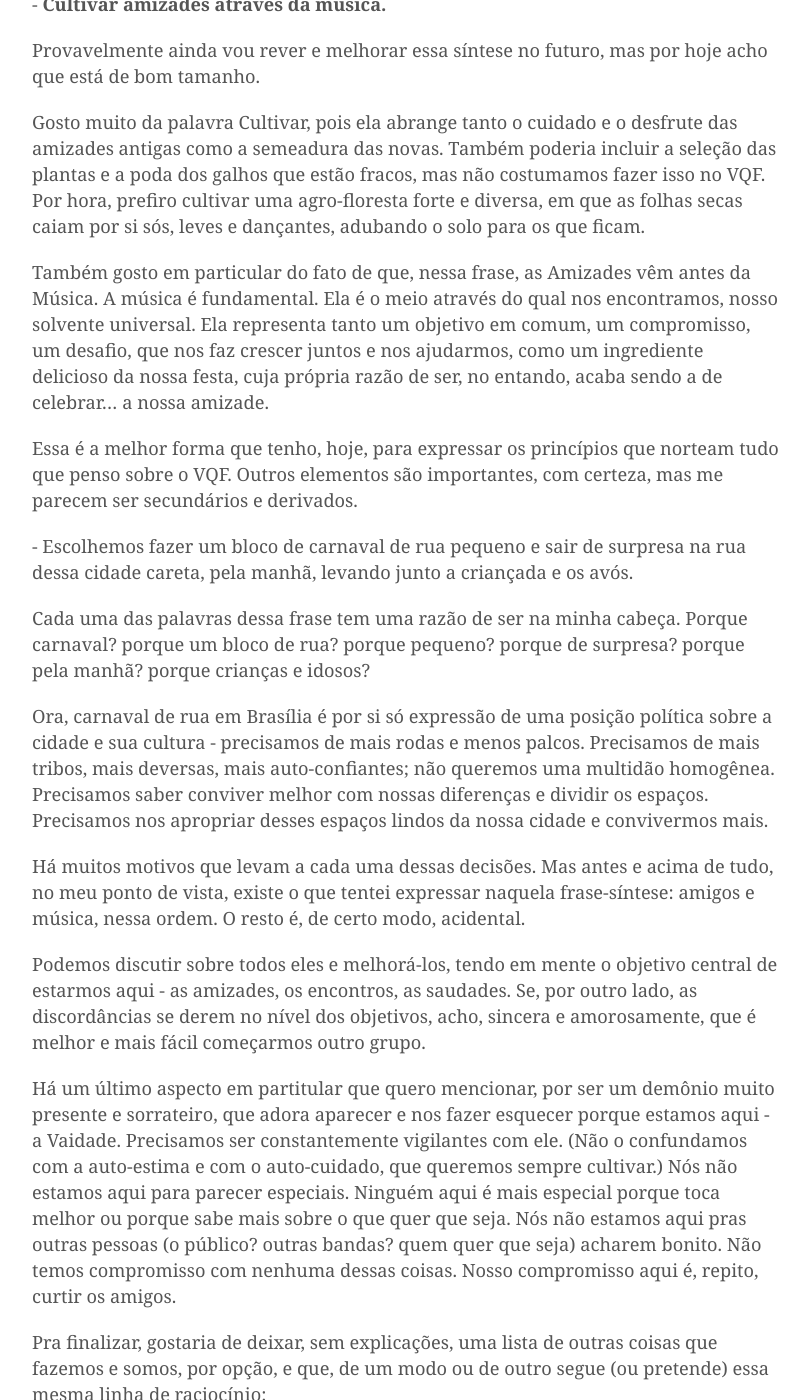
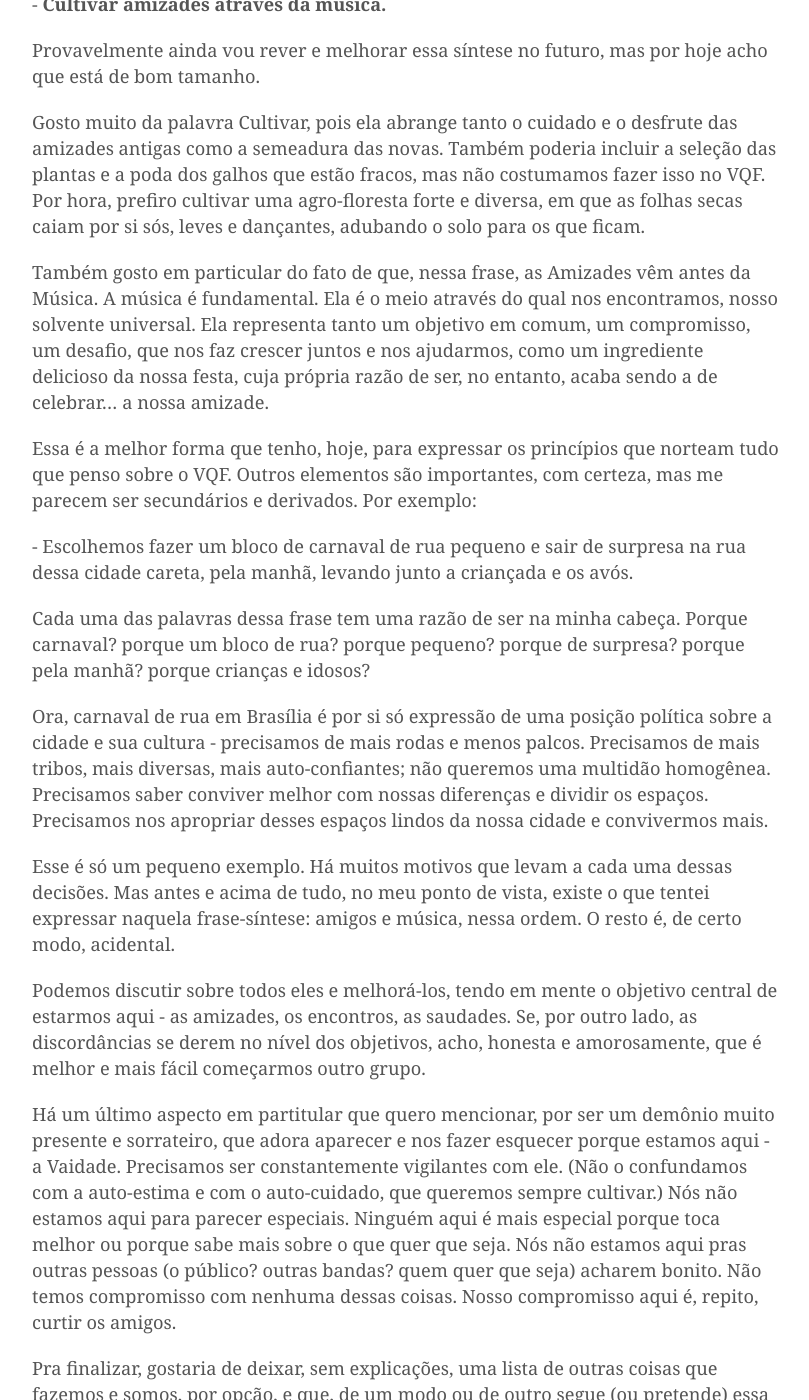
Before and after one commit to brunopedroso/vqf, a Jekyll site: the page built from razao_de_ser.md, in a window 1280 px wide and 1400 px high, scrolled down 1324 px. Shown: the whole window, without its empty margins (233-1042 px from the left). Built offline with Jekyll 4.4.1, drawn with Linux system fonts in a browser that asks for light colours; some of the changed text lies outside the part shown.

Commit message:
correções pt

```diff
--- a/razao_de_ser.md
+++ b/razao_de_ser.md
@@ -21,23 +21,23 @@ Provavelmente ainda vou rever e melhorar essa síntese no futuro, mas por hoje a
 
 Gosto muito da palavra Cultivar, pois ela abrange tanto o cuidado e o desfrute das amizades antigas como a semeadura das novas. Também poderia incluir a seleção das plantas e a poda dos galhos que estão fracos, mas não costumamos fazer isso no VQF. Por hora, prefiro cultivar uma agro-floresta forte e diversa, em que as folhas secas caiam por si sós, leves e dançantes, adubando o solo para os que ficam.
 
-Também gosto em particular do fato de que, nessa frase, as Amizades vêm antes da Música. A música é fundamental. Ela é o meio através do qual nos encontramos, nosso solvente universal. Ela representa tanto um objetivo em comum, um compromisso, um desafio, que nos faz crescer juntos e nos ajudarmos, como um ingrediente delicioso da nossa festa, cuja própria razão de ser, no entando, acaba sendo a de celebrar... a nossa amizade.
+Também gosto em particular do fato de que, nessa frase, as Amizades vêm antes da Música. A música é fundamental. Ela é o meio através do qual nos encontramos, nosso solvente universal. Ela representa tanto um objetivo em comum, um compromisso, um desafio, que nos faz crescer juntos e nos ajudarmos, como um ingrediente delicioso da nossa festa, cuja própria razão de ser, no entanto, acaba sendo a de celebrar... a nossa amizade.
 
-Essa é a melhor forma que tenho, hoje, para expressar os princípios que norteam tudo que penso sobre o VQF. Outros elementos são importantes, com certeza, mas me parecem ser secundários e derivados.
+Essa é a melhor forma que tenho, hoje, para expressar os princípios que norteam tudo que penso sobre o VQF. Outros elementos são importantes, com certeza, mas me parecem ser secundários e derivados. Por exemplo:
 
 \- Escolhemos fazer um bloco de carnaval de rua pequeno e sair de surpresa na rua dessa cidade careta, pela manhã, levando junto a criançada e os avós.
 
 Cada uma das palavras dessa frase tem uma razão de ser na minha cabeça. Porque carnaval? porque um bloco de rua? porque pequeno? porque de surpresa? porque pela manhã? porque crianças e idosos?
 
-Ora, carnaval de rua em Brasília é por si só expressão de uma posição política sobre a cidade e sua cultura - precisamos de mais rodas e menos palcos. Precisamos de mais tribos, mais deversas, mais auto-confiantes; não queremos uma multidão homogênea. Precisamos saber conviver melhor com nossas diferenças e dividir os espaços. Precisamos nos apropriar desses espaços lindos da nossa cidade e convivermos mais.
+Ora, carnaval de rua em Brasília é por si só expressão de uma posição política sobre a cidade e sua cultura - precisamos de mais rodas e menos palcos. Precisamos de mais tribos, mais diversas, mais auto-confiantes; não queremos uma multidão homogênea. Precisamos saber conviver melhor com nossas diferenças e dividir os espaços. Precisamos nos apropriar desses espaços lindos da nossa cidade e convivermos mais.
 
-Há muitos motivos que levam a cada uma dessas decisões. Mas antes e acima de tudo, no meu ponto de vista, existe o que tentei expressar naquela frase-síntese: amigos e música, nessa ordem. O resto é, de certo modo, acidental.
+Esse é só um pequeno exemplo. Há muitos motivos que levam a cada uma dessas decisões. Mas antes e acima de tudo, no meu ponto de vista, existe o que tentei expressar naquela frase-síntese: amigos e música, nessa ordem. O resto é, de certo modo, acidental.
 
-Podemos discutir sobre todos eles e melhorá-los, tendo em mente o objetivo central de estarmos aqui - as amizades, os encontros, as saudades. Se, por outro lado, as discordâncias se derem no nível dos objetivos, acho, sincera e amorosamente, que é melhor e mais fácil começarmos outro grupo.
+Podemos discutir sobre todos eles e melhorá-los, tendo em mente o objetivo central de estarmos aqui - as amizades, os encontros, as saudades. Se, por outro lado, as discordâncias se derem no nível dos objetivos, acho, honesta e amorosamente, que é melhor e mais fácil começarmos outro grupo.
 
 Há um último aspecto em partitular que quero mencionar, por ser um demônio muito presente e sorrateiro, que adora aparecer e nos fazer esquecer porque estamos aqui - a Vaidade. Precisamos ser constantemente vigilantes com ele. (Não o confundamos com a auto-estima e com o auto-cuidado, que queremos sempre cultivar.) Nós não estamos aqui para parecer especiais. Ninguém aqui é mais especial porque toca melhor ou porque sabe mais sobre o que quer que seja. Nós não estamos aqui pras outras pessoas (o público? outras bandas? quem quer que seja) acharem bonito. Não temos compromisso com nenhuma dessas coisas. Nosso compromisso aqui é, repito, curtir os amigos.
 
-Pra finalizar, gostaria de deixar, sem explicações, uma lista de outras coisas que fazemos e somos, por opção, e que, de um modo ou de outro segue (ou pretende) essa mesma linha de raciocínio:
+Pra finalizar, gostaria de deixar, sem explicações, uma lista de outras coisas que fazemos e somos, por opção, e que, de um modo ou de outro segue (ou pretende) essa mesma linha de raciocínio.
 
 A princípio, essa lista reflete, em grande parte, a minha forma particular de ver as coisas e de tentar cultivar aqueles princípios que formulei. Podemos e devemos refletir e discutir sobre esses pontos, completar e reformular essa lista. (Mas sem exarcebações e ansiedades também! Estamos aqui pra curtir, não pra ficar discutindo! =P)
 
```
Also changed, not shown: other parts of razao_de_ser.md (+1 -1 lines).
